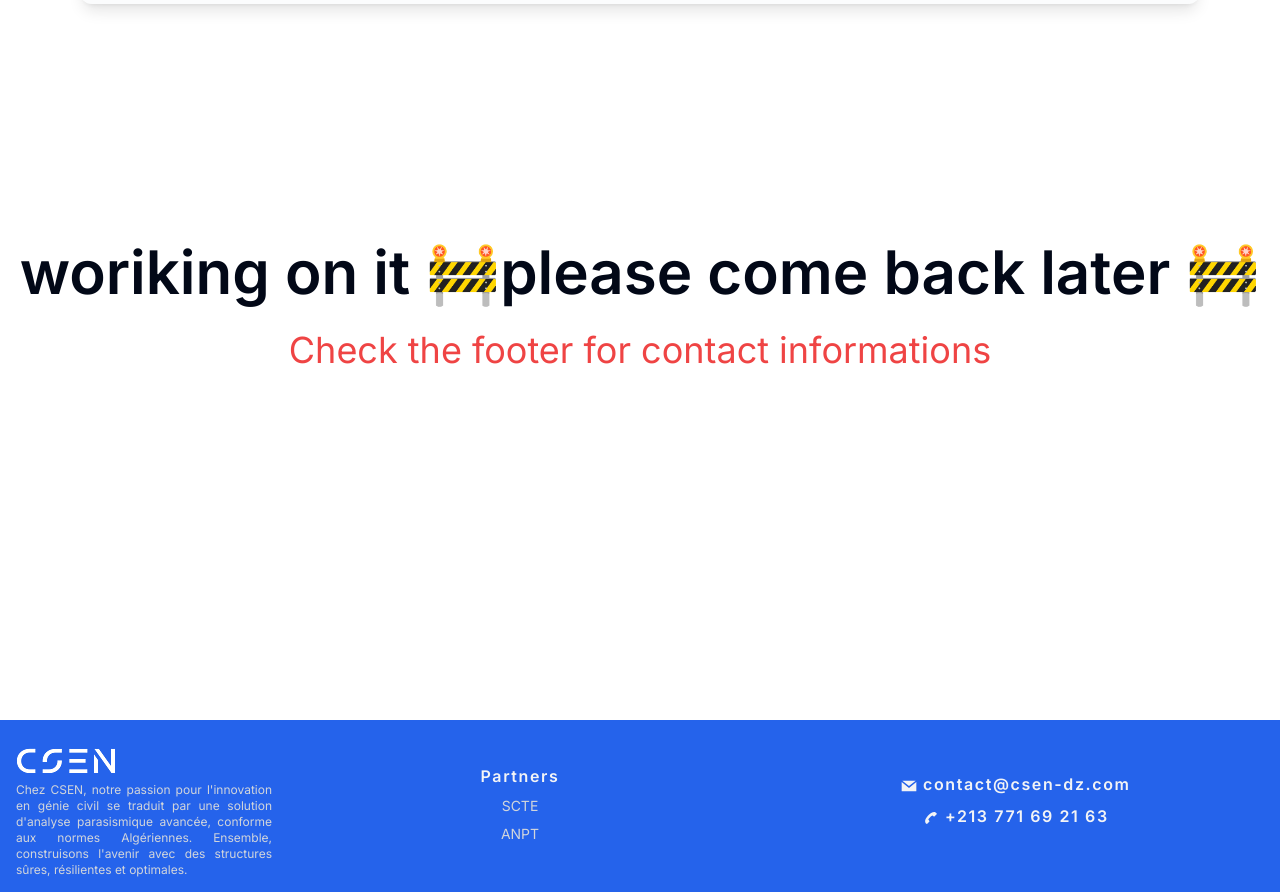
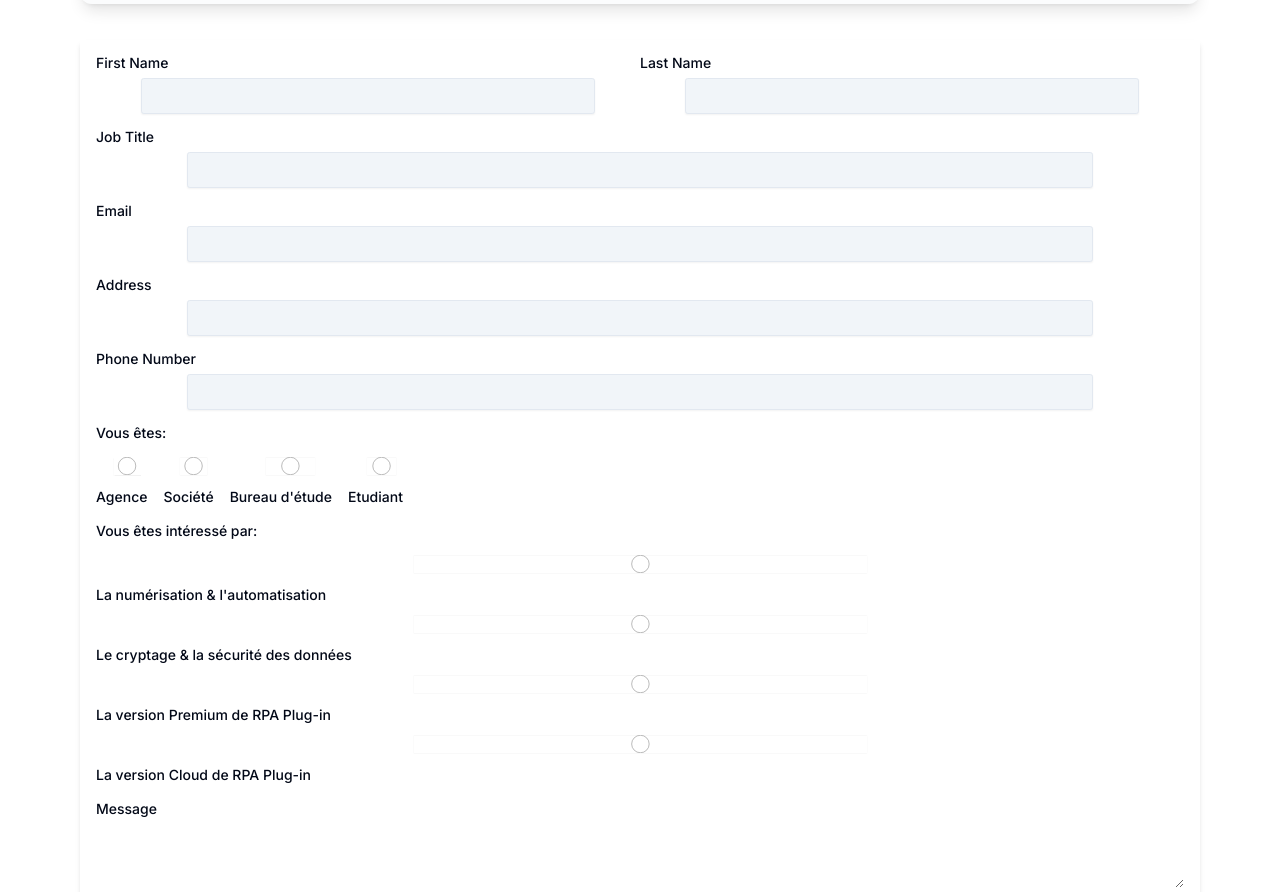
Before and after one commit to csen-website1/website, a Next.js app: page /contact in a window 1280 px wide. Shown: the part 80-972 px from the top of the page. Built offline with nearby package versions, Linux system fonts and the light colour scheme.

Commit message:
fixed form

```diff
--- a/src/app/contact/page.tsx
+++ b/src/app/contact/page.tsx
@@ -5,17 +5,11 @@
 
 function page({}: Props) {
   return (
-    <div className="h-screen flex-col flex justify-center items-center">
-      {/* <h1 className="mx-auto">Register To RPA Plug-in</h1>
-      <Form /> */}
-      <h1 className="text-6xl font-semibold text-center">
-        woriking on it <span className="text-red-500">🚧</span>
-        please come back later <span className="text-red-500">🚧</span>
-      </h1>
-      <p className="text-destructive font-normal text-4xl my-7 text-center">
-        Check the footer for contact informations{" "}
-      </p>
-    </div>
+    <>
+      <h1 className="mx-auto">Register To RPA Plug-in</h1>
+      <Form />
+
+    </>
   );
 }
 
--- a/src/components/Form.tsx
+++ b/src/components/Form.tsx
@@ -23,12 +23,24 @@
 }
 
 const schema = z.object({
-  firstName: z.string().min(1),
-  lastName: z.string().min(1),
+  firstName: z
+    .string()
+    .min(1)
+    .regex(/^[a-zA-Z]+$/),
+  lastName: z
+    .string()
+    .min(1)
+    .regex(/^[a-zA-Z]+$/),
   jobTitle: z.string().min(1),
-  email: z.string().email(),
+  email: z
+    .string()
+    .email()
+    .regex(/^[^\s@]+@[^\s@]+\.[^\s@]+$/),
   address: z.string().min(1),
-  phoneNumber: z.string().min(1),
+  phoneNumber: z
+    .string()
+    .min(1)
+    .regex(/^[0-9]{10}$/),
   userType: z.enum(["Agence", "Société", "Bureau d'étude", "Etudiant"]),
   companyName: z.string().min(1).optional(),
   interest: z.enum([
@@ -53,6 +65,7 @@
     companyName: "",
     message: "",
   });
+  const [error, setEror] = useState<String>("");
 
   const {
     register,
@@ -76,7 +89,7 @@
       console.log(response.data);
     } catch (error: any) {
       console.error(error);
-      alert(error.message);
+      setEror(error.response.data);
     } finally {
     }
   };
--- /dev/null
+++ b/src/components/ui/alert.tsx
@@ -0,0 +1,59 @@
+import * as React from "react"
+import { cva, type VariantProps } from "class-variance-authority"
+
+import { cn } from "@/lib/utils"
+
+const alertVariants = cva(
+  "relative w-full rounded-lg border px-4 py-3 text-sm [&>svg+div]:translate-y-[-3px] [&>svg]:absolute [&>svg]:left-4 [&>svg]:top-4 [&>svg]:text-foreground [&>svg~*]:pl-7",
+  {
+    variants: {
+      variant: {
+        default: "bg-background text-foreground",
+        destructive:
+          "border-destructive/50 text-destructive dark:border-destructive [&>svg]:text-destructive",
+      },
+    },
+    defaultVariants: {
+      variant: "default",
+    },
+  }
+)
+
+const Alert = React.forwardRef<
+  HTMLDivElement,
+  React.HTMLAttributes<HTMLDivElement> & VariantProps<typeof alertVariants>
+>(({ className, variant, ...props }, ref) => (
+  <div
+    ref={ref}
+    role="alert"
+    className={cn(alertVariants({ variant }), className)}
+    {...props}
+  />
+))
+Alert.displayName = "Alert"
+
+const AlertTitle = React.forwardRef<
+  HTMLParagraphElement,
+  React.HTMLAttributes<HTMLHeadingElement>
+>(({ className, ...props }, ref) => (
+  <h5
+    ref={ref}
+    className={cn("mb-1 font-medium leading-none tracking-tight", className)}
+    {...props}
+  />
+))
+AlertTitle.displayName = "AlertTitle"
+
+const AlertDescription = React.forwardRef<
+  HTMLParagraphElement,
+  React.HTMLAttributes<HTMLParagraphElement>
+>(({ className, ...props }, ref) => (
+  <div
+    ref={ref}
+    className={cn("text-sm [&_p]:leading-relaxed", className)}
+    {...props}
+  />
+))
+AlertDescription.displayName = "AlertDescription"
+
+export { Alert, AlertTitle, AlertDescription }
```
Also changed, not shown: src/models/User.ts (+10 -1 lines).
